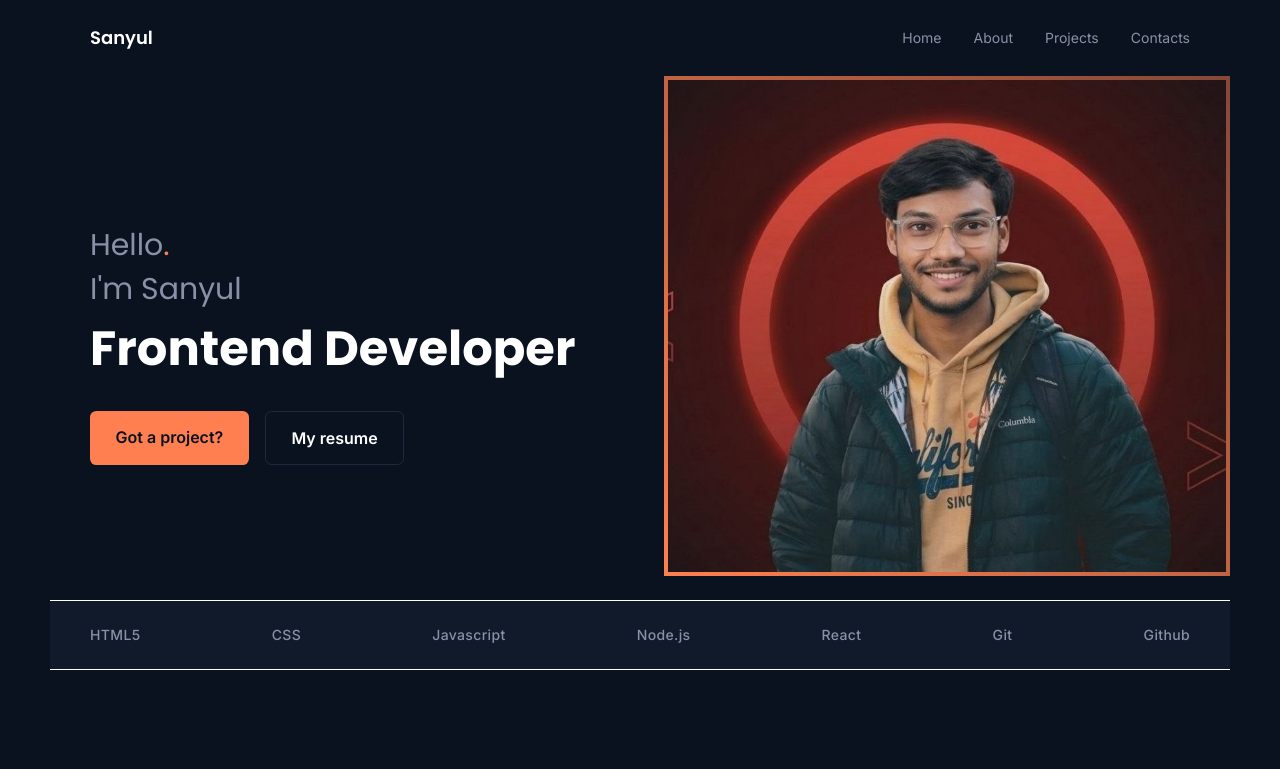
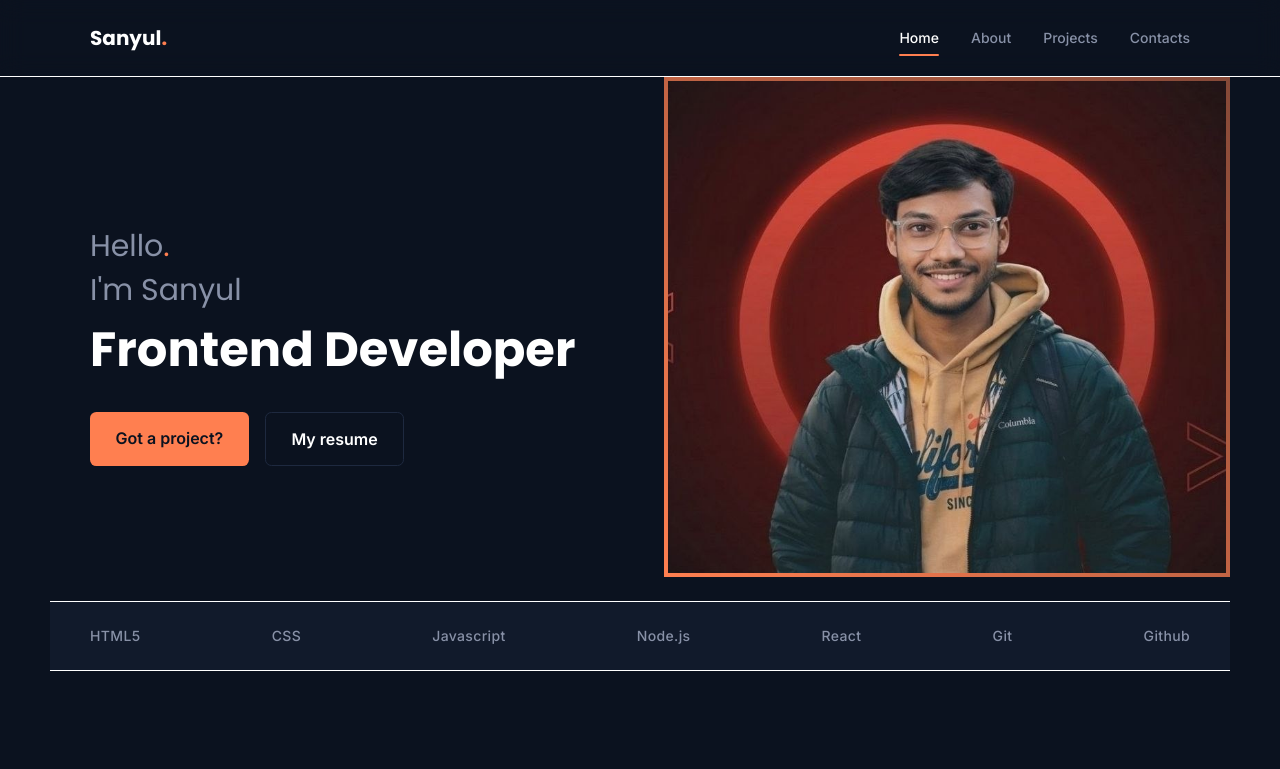
Before and after one commit to Sanyul-islam/Sanyul-portfolio, a Next.js app: page / in a window 1280 px wide. Shown: the top 769 px of the page. Built offline with nearby package versions, Linux system fonts and the light colour scheme.

Commit message:
Navbar active route added with scrolling behaviour

```diff
--- a/src/app/globals.css
+++ b/src/app/globals.css
@@ -26,6 +26,9 @@ body {
 }
 
 /* Small reusable pieces */
+section {
+  scroll-margin-top: 90px;
+}
 .section-eyebrow {
   display: inline-flex;
   align-items: center;
--- a/src/components/Footer.jsx
+++ b/src/components/Footer.jsx
@@ -35,7 +35,7 @@ export default function Footer() {
             <ul className="mt-5 space-y-3 text-sm">
               <li>
                 <Link
-                  href="/"
+                  href="/#home"
                   className="text-muted transition hover:text-accent"
                 >
                   Home
--- a/src/components/Navbar.jsx
+++ b/src/components/Navbar.jsx
@@ -1,3 +1,8 @@
+"use client";
+
+import { useEffect, useState } from "react";
+import { FiMenu, FiX } from "react-icons/fi";
+
 const links = [
   { label: "Home", href: "#home" },
   { label: "About", href: "#about" },
@@ -6,25 +11,126 @@ const links = [
 ];
 
 export default function Navbar() {
+  const [activeLink, setActiveLink] = useState("#home");
+  const [menuOpen, setMenuOpen] = useState(false);
+
+  useEffect(() => {
+    const handleScroll = () => {
+      const sections = links
+        .map((link) => document.querySelector(link.href))
+        .filter(Boolean);
+
+      const navbarHeight = 100;
+
+      let currentSection = "#home";
+
+      sections.forEach((section) => {
+        const rect = section.getBoundingClientRect();
+
+        if (rect.top <= navbarHeight) {
+          currentSection = `#${section.id}`;
+        }
+      });
+
+      setActiveLink(currentSection);
+    };
+
+    handleScroll();
+
+    window.addEventListener("scroll", handleScroll, {
+      passive: true,
+    });
+
+    return () => {
+      window.removeEventListener("scroll", handleScroll);
+    };
+  }, []);
+
+  const handleClick = (href) => {
+    setActiveLink(href);
+    setMenuOpen(false);
+  };
+
   return (
-    <header className="w-full">
-      <nav className="mx-auto flex max-w-content items-center justify-between px-6 py-6 md:px-10">
-        <a href="#home" className="font-display text-lg font-semibold">
-          Sanyul
+    <header className="sticky top-0 z-50 w-full border-b border-panelLine/50 bg-background/80 backdrop-blur-md">
+      <nav className="mx-auto flex max-w-content items-center justify-between px-6 py-5 md:px-10">
+        {/* Logo */}
+        <a
+          href="#home"
+          onClick={() => handleClick("#home")}
+          className="font-display text-xl font-bold"
+        >
+          Sanyul<span className="text-accent">.</span>
         </a>
-        <ul className="hidden items-center gap-8 text-sm text-muted md:flex">
-          {links.map((link) => (
+
+        {/* Desktop Navigation */}
+        <ul className="hidden items-center gap-8 md:flex">
+          {links.map((link) => {
+            const isActive = activeLink === link.href;
+
+            return (
               <li key={link.label}>
                 <a
                   href={link.href}
-                className="transition-colors hover:text-white"
+                  onClick={() => handleClick(link.href)}
+                  className={`relative block py-2 text-sm font-medium transition-colors duration-300 ${
+                    isActive ? "text-white" : "text-muted hover:text-white"
+                  }`}
                 >
                   {link.label}
+
+                  <span
+                    className={`absolute bottom-0 left-0 h-0.5 rounded-full bg-accent transition-all duration-300 ${
+                      isActive ? "w-full" : "w-0"
+                    }`}
+                  />
                 </a>
               </li>
-          ))}
+            );
+          })}
         </ul>
+
+        {/* Mobile menu button */}
+        <button
+          type="button"
+          onClick={() => setMenuOpen((prev) => !prev)}
+          className="flex h-10 w-10 items-center justify-center rounded-lg border border-panelLine text-muted transition hover:border-accent hover:text-accent md:hidden"
+          aria-label="Toggle navigation"
+        >
+          {menuOpen ? <FiX size={21} /> : <FiMenu size={21} />}
+        </button>
       </nav>
+
+      {/* Mobile menu */}
+      <div
+        className={`overflow-hidden border-t border-panelLine/50 transition-all duration-300 md:hidden ${
+          menuOpen ? "max-h-96 opacity-100" : "max-h-0 opacity-0"
+        }`}
+      >
+        <ul className="px-6 py-4">
+          {links.map((link) => {
+            const isActive = activeLink === link.href;
+
+            return (
+              <li key={link.label}>
+                <a
+                  href={link.href}
+                  onClick={() => handleClick(link.href)}
+                  className={`relative block border-b border-panelLine/50 py-4 text-sm font-medium ${
+                    isActive ? "text-accent" : "text-muted hover:text-white"
+                  }`}
+                >
+                  {link.label}
+
+                  {isActive && (
+                    <span className="absolute bottom-0 left-0 h-0.5 w-12 rounded-full bg-accent" />
+                  )}
+                </a>
+              </li>
+            );
+          })}
+        </ul>
+      </div>
     </header>
   );
 }
```
Lines whose indentation alone changed are shown as unchanged.
